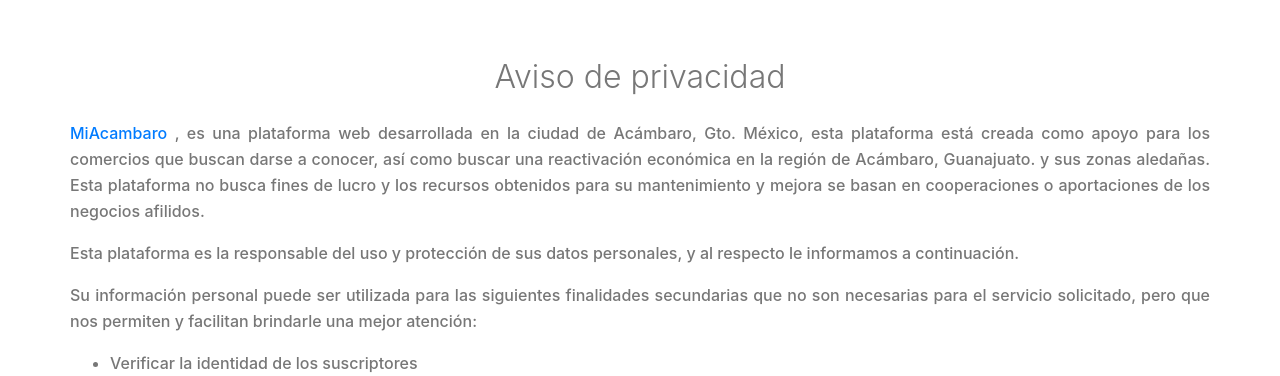
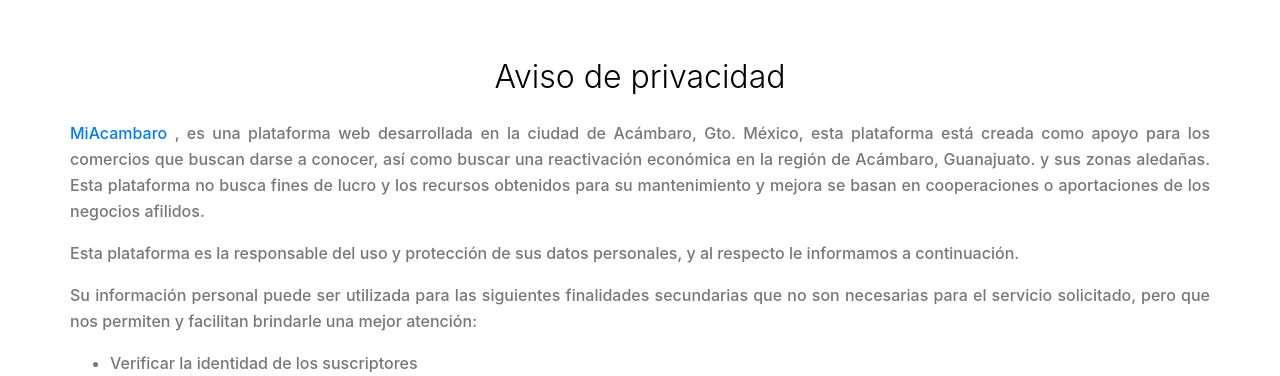
Before and after one commit to rigox100/MiAcambaro, a PHP site: page /aviso-privacidad.php in a window 1280 px wide. Shown: the part 56-432 px from the top of the page. Run offline with PHP 8.4, Linux system fonts and the light colour scheme; some libraries are stand-ins or nearby versions.

Commit message:
movil_v1.0

```diff
--- a/aviso-privacidad.php
+++ b/aviso-privacidad.php
@@ -140,9 +140,9 @@ session_start();
         <div class="container">
             <div class="row chida">
 
-            <div style="height:35px;" class="col-12 d-md-none d-lg-none"></div>
+            <div style="height:40px;" class="col-12 d-md-none d-lg-none"></div>
 
-            <div class="col-12 display-4 mb-4 mt-4 text-center" style="font-size: calc(1.2em + 1vw);">Aviso de privacidad</div>
+            <div class="col-12 display-4 mb-4 mt-4 text-center" style="font-size: calc(1.2em + 1vw); color:black;">Aviso de privacidad</div>
 
                 <p><a href="https://www.miacambaro.mx">MiAcambaro</a> , es una plataforma web desarrollada en la ciudad de Acámbaro, Gto. México, esta plataforma está creada como apoyo para los comercios que buscan darse a conocer,
                     así como buscar una reactivación económica en la región de Acámbaro, Guanajuato. y sus zonas aledañas. Esta plataforma no busca fines de lucro y los recursos obtenidos para su mantenimiento y mejora se basan en cooperaciones o aportaciones de los negocios afilidos.</p>
```
